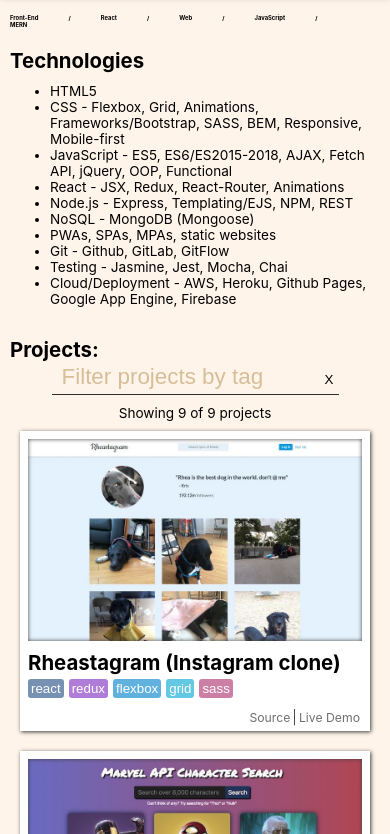
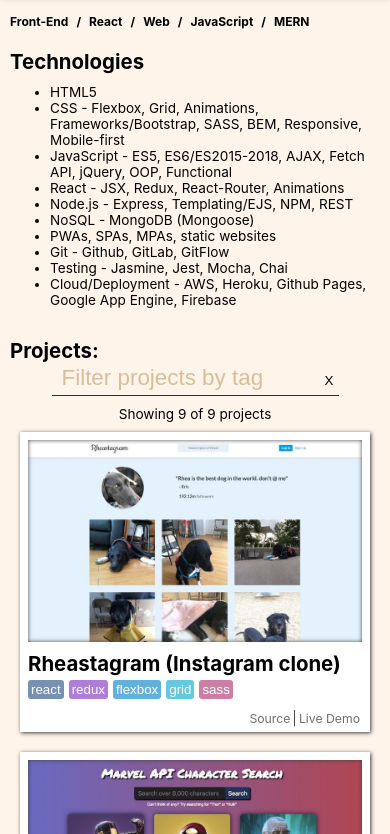
Before and after one commit to KristofferTroncoso/KristofferTroncoso.github.io, a React app: page / in a window 390 px wide. Shown: the part 108-942 px from the top of the page. Built offline with nearby package versions, Linux system fonts and the light colour scheme.

Commit message:
Fix 'About' component titles styling

```diff
--- a/src/components/About.css
+++ b/src/components/About.css
@@ -5,14 +5,30 @@
 .titles {
   margin-bottom: 20px;
   display: flex;
-  flex-wrap: wrap;
-  font-size: 1vw;
 }
 
 .titles * {
   margin: 0 30px 0 0;
 }
 
+
+@media (max-width: 576px) {
+  .titles * {
+    margin: 0 8px 0 0;
+  }
+  .titles {
+    font-size: 0.5rem;
+  }
+}
+@media (min-width: 577px) and (max-width: 768px) {
+  .titles {
+    font-size: 0.6rem;
+  }
+  .titles * {
+    margin: 0 20px 0 0;
+  }
+}
+
 h2 {
   margin-bottom: 10px;
 }
```
